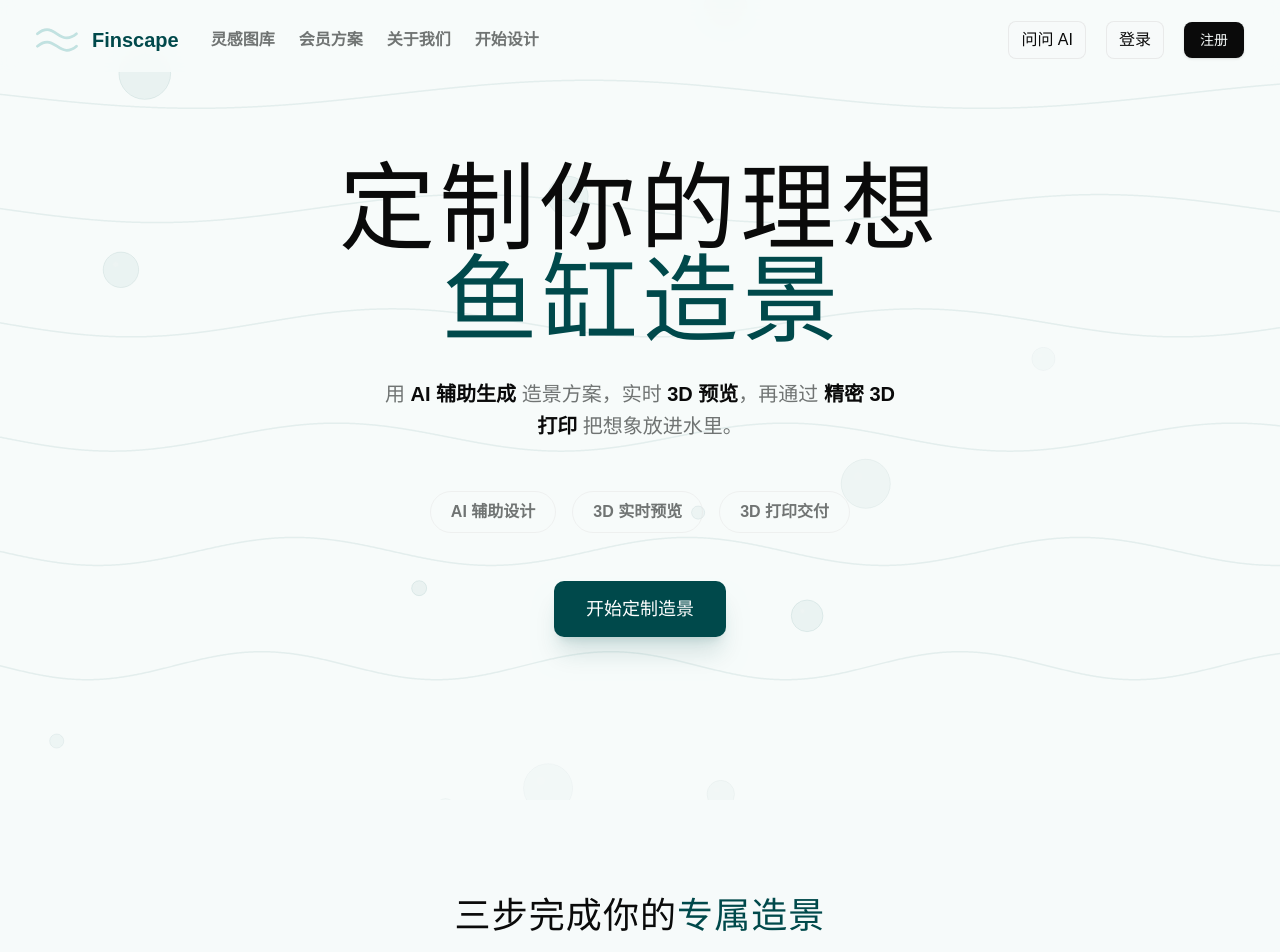
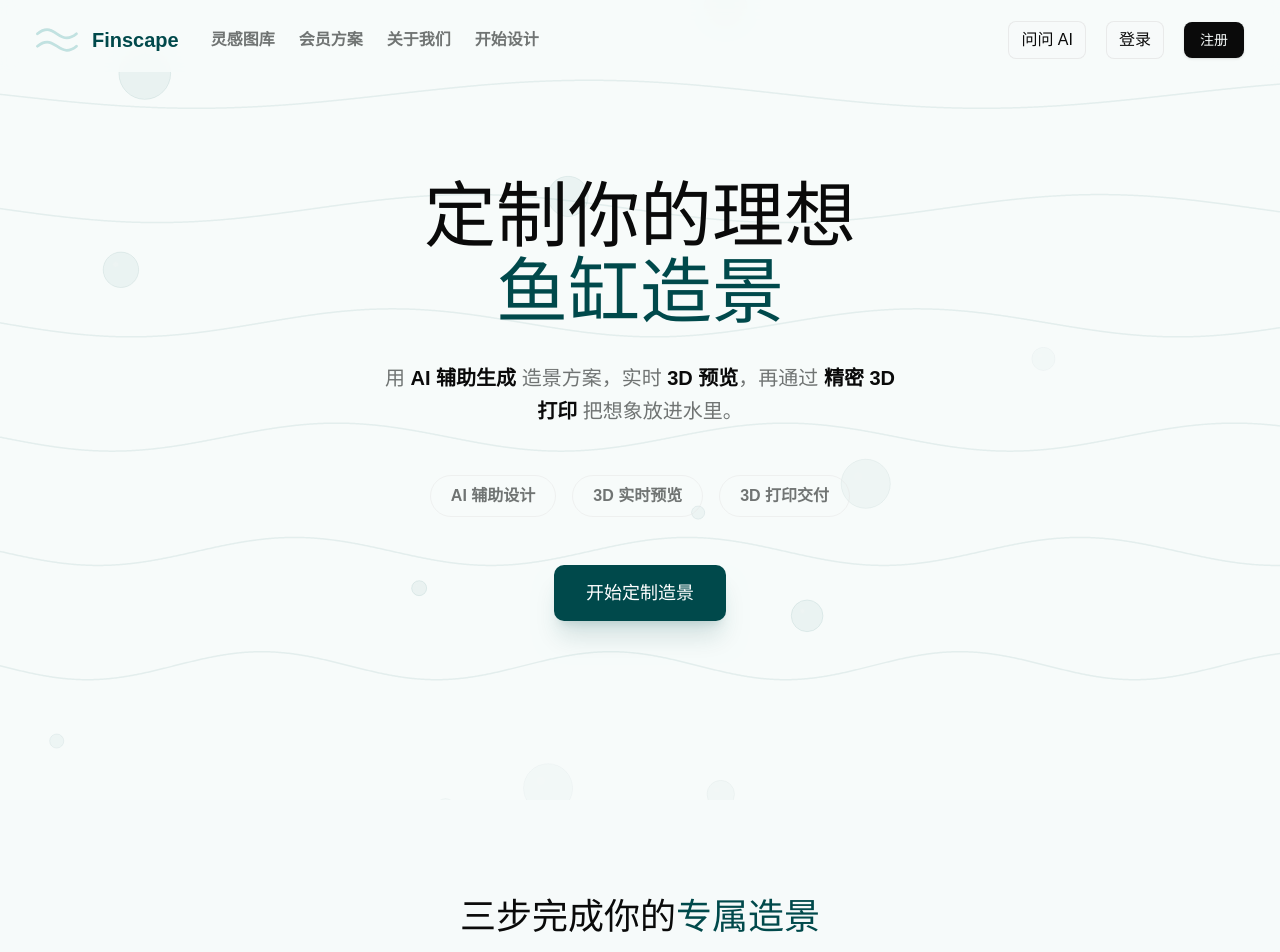
Before and after one commit to geyutong985-eng/aquascape, a Next.js app: page / in a window 1280 px wide. Shown: the top 952 px of the page. Built offline with nearby package versions, Linux system fonts and the light colour scheme; no server answers; a web font is replaced by a local one.

Commit message:
fix: test heading font with original otf

```diff
--- a/src/app/globals.css
+++ b/src/app/globals.css
@@ -136,20 +136,20 @@
 
 @layer utilities {
   .heading-display {
-    @apply font-heading font-normal text-6xl md:text-7xl lg:text-8xl leading-[0.95] tracking-[0.045em];
+    @apply font-heading font-normal text-5xl md:text-6xl lg:text-7xl leading-[1.05] tracking-normal;
     text-wrap: balance;
     font-synthesis: none;
   }
   .heading-1 {
-    @apply font-heading font-normal text-4xl md:text-5xl leading-[1.05] tracking-[0.035em];
+    @apply font-heading font-normal text-4xl md:text-5xl leading-[1.1] tracking-normal;
     font-synthesis: none;
   }
   .heading-2 {
-    @apply font-heading font-normal text-3xl md:text-4xl leading-[1.1] tracking-[0.03em];
+    @apply font-heading font-normal text-3xl md:text-4xl leading-[1.15] tracking-normal;
     font-synthesis: none;
   }
   .heading-3 {
-    @apply font-heading font-normal text-xl md:text-2xl leading-[1.2] tracking-[0.02em];
+    @apply font-heading font-normal text-xl md:text-2xl leading-[1.25] tracking-normal;
     font-synthesis: none;
   }
   .text-body {
--- a/src/app/layout.tsx
+++ b/src/app/layout.tsx
@@ -3,7 +3,7 @@ import localFont from "next/font/local";
 import "./globals.css";
 
 const hanChanKuanHei = localFont({
-  src: "../../public/fonts/HanChanKuanHeiTi-2-subset.woff2",
+  src: "../../public/fonts/HanChanKuanHeiTi-2.otf",
   variable: "--font-hanchan-kuanhei",
   weight: "400",
   display: "swap",
--- a/src/components/features/hero.tsx
+++ b/src/components/features/hero.tsx
@@ -15,7 +15,7 @@ export function Hero() {
         <HeroContent>
           <h1 className="heading-display text-foreground mb-8">
             定制你的理想
-            <span className="block text-brand pl-[0.045em]">鱼缸造景</span>
+            <span className="block text-brand">鱼缸造景</span>
           </h1>
           <p className="text-xl text-muted-foreground mb-12 max-w-lg mx-auto leading-relaxed">
             用 <span className="text-foreground font-semibold">AI 辅助生成</span> 造景方案，实时
```
Also changed, not shown: 1 other file (tests, documents, lock files or other folders).
